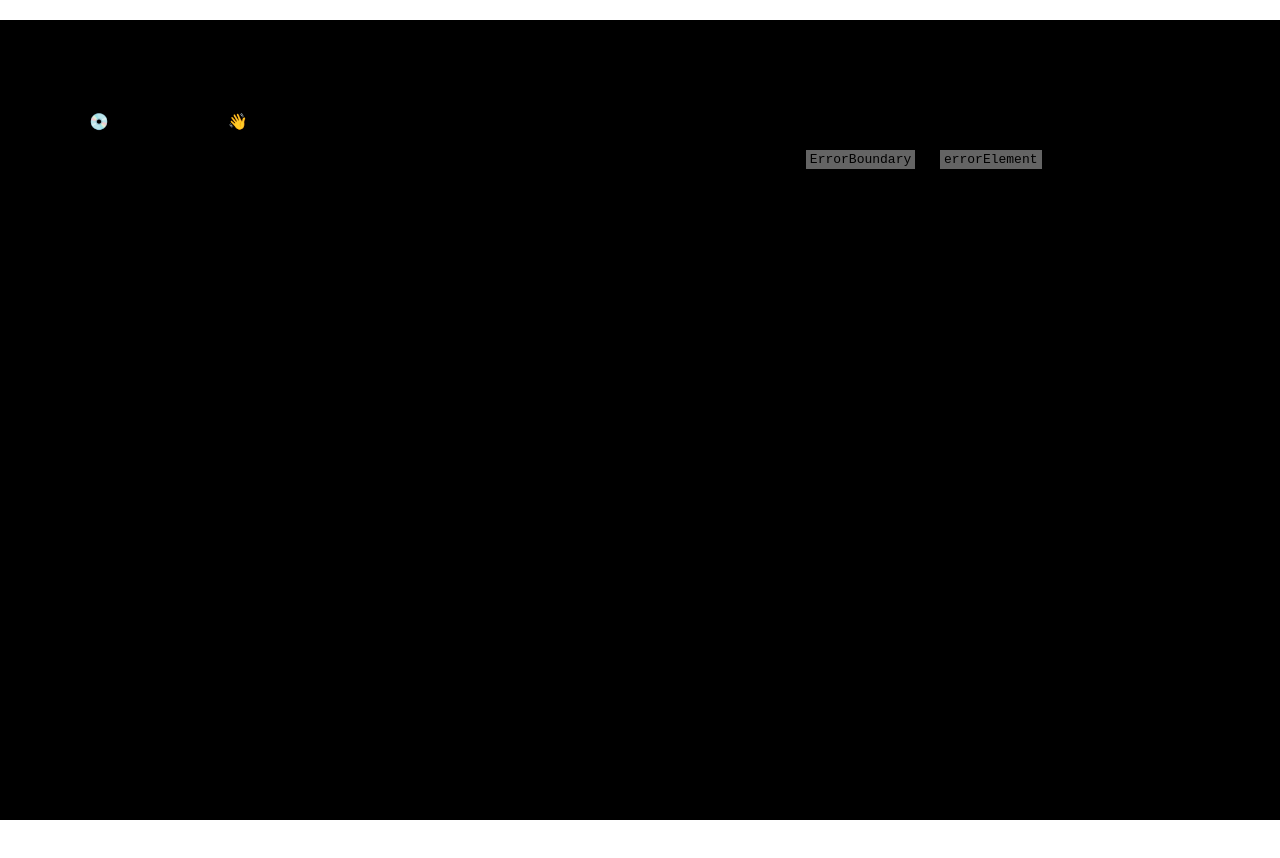
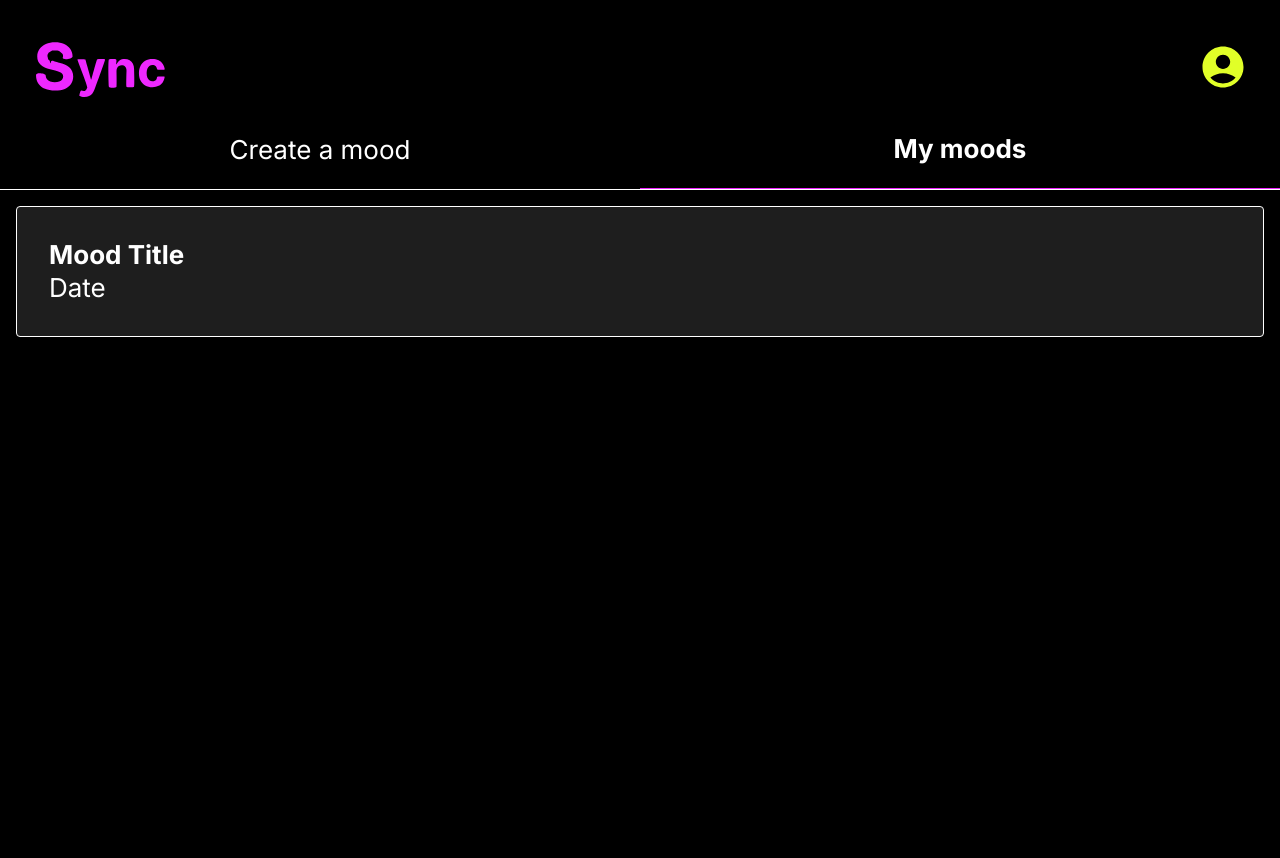
Before and after one commit to ekanarek/devmountain-group-project, a React (Vite) app: page /SavedMoodsPage in a window 1280 px wide. Before the commit this address had no page. Shown: the top 858 px of the page. Before the commit the page ends 820 px from the top, so only its background shows below. Built offline with nearby package versions, Linux system fonts and the light colour scheme.

Commit message:
savedMoods

```diff
--- /dev/null
+++ b/src/css/savedMoods.css
@@ -0,0 +1,120 @@
+.savedSynclogo1Icon {
+    width: 130px;
+    position: relative;
+    height: 61px;
+    overflow: hidden;
+    flex-shrink: 0;
+}
+.savedStep1VectorIcon {
+    width: 42px;
+    position: relative;
+    height: 42px;
+}
+.savedSynclogo1Parent {
+    position: relative;
+    /* top: 52px; */
+    margin-top:4rem;
+    margin: 1.25rem 1.25rem;
+    /* width: 100vw; */
+    padding: 1rem;
+    /* left: 49px;
+    width: 1341px; */
+    display: flex;
+    flex-direction: row;
+    align-items: center;
+    justify-content: space-between;
+    align-self: stretch;;
+}
+.savedCreateAMood {
+    flex: 1;
+    position: relative;
+    text-align: center;
+}
+.savedMyMoodsWrapper {
+    flex: 1;
+    border-bottom: 1px solid #ee28ff;
+    display: flex;
+    flex-direction: row;
+    align-items: center;
+    justify-content: center;
+    padding: 0px 0px 24px;
+}
+.savedCreateAMoodWrapper {
+    flex: 1;
+    display: flex;
+    flex-direction: row;
+    align-items: center;
+    justify-content: center;
+    padding: 0px 0px 24px;
+}
+.savedFrameParent {
+    position: relative;
+    border-bottom: 1px solid #fff;
+    box-sizing: border-box;
+    width: 100vw;
+    display: flex;
+    flex-direction: row;
+    align-items: center;
+    justify-content: space-between;
+}
+
+
+
+
+
+
+
+
+
+
+.moodDetails {
+    align-self: stretch;
+    position: relative;
+    line-height: 125%;
+}
+
+
+
+.savedMood {
+    flex: 1;
+    border-radius: 4px;
+    border: 1px solid #fff;
+    display: flex;
+    flex-direction: column;
+    align-items: flex-start;
+    justify-content: flex-start;
+    padding: 2rem;
+    text-align: left;
+    background-color:#1E1E1E;
+}
+.savedMoodPadding {
+    align-self: stretch;
+    display: flex;
+    flex-direction: row;
+    align-items: flex-start;
+    justify-content: center;
+    padding:1rem;
+}
+.desktopSavedmoodsInner {
+    position: absolute;
+    top: 301px;
+    left: 178px;
+    width: 1061px;
+    display: flex;
+    flex-direction: column;
+    align-items: flex-start;
+    justify-content: flex-start;
+    text-align: left;
+    font-size: 20px;
+}
+.desktopSavedmoods {
+    width: 100%;
+    position: relative;
+    background-color: #000;
+    height: 1299px;
+    overflow: hidden;
+    text-align: center;
+    font-size: 26px;
+    color: #fff;
+    font-family: Inter;
+}
--- a/src/main.jsx
+++ b/src/main.jsx
@@ -7,6 +7,7 @@ import LandingPage from './pages/LandingPage';
 import Step1Page from './pages/Step1Page'; // Ensure this is correct
 import Step2Page from './pages/Step2Page'; // Ensure this is correct
 import ResultsPage from './pages/ResultsPage'; // Ensure this is correct
+import SavedMoodsPage from './pages/SavedMoodsPage'; // Ensure this is correct
 
 import './index.css'; // Optional: global styles
 
@@ -20,7 +21,8 @@ const router = createBrowserRouter([
       { path: "HomePage", element: <HomePage /> },
       { path: "Step1Page", element: <Step1Page /> }, // Ensure Step1Page is imported correctly
       { path: "Step2Page", element: <Step2Page /> }, // Ensure Step2Page is imported correctly
-      { path: "ResultsPage", element: <ResultsPage /> } // Ensure Step2Page is imported correctly
+      { path: "ResultsPage", element: <ResultsPage /> }, // Ensure Step2Page is imported correctly
+      { path: "SavedMoodsPage", element: <SavedMoodsPage /> }, // Ensure Step2Page is imported correctly
 
     ]
   }
--- /dev/null
+++ b/src/pages/SavedMoodsPage.jsx
@@ -0,0 +1,40 @@
+import React from "react";
+import "../css/savedMoods.css";
+
+const DesktopSavedMoods = () => {
+  return (
+    <div className="desktopSavedmoods">
+      <div className="savedSynclogo1Parent">
+        <img
+          className="savedSynclogo1Icon"
+          alt=""
+          src="/src/assets/syncLogo.svg"
+        />
+        <img
+          className="savedStep1VectorIcon"
+          alt=""
+          src="/src/assets/profile.svg"
+        />
+      </div>
+      <div className="savedFrameParent">
+        <div className="savedCreateAMoodWrapper">
+        <div className="resultsCreateAMood">Create a mood</div>        </div>
+        <div className="savedMyMoodsWrapper">
+          <b>My moods</b>
+        </div>
+      </div>
+        <div className="savedMoodPadding">
+          <div className="savedMood">
+
+                        <b className="moodDetails">Mood Title</b>
+                        <div className="moodDetails">Date</div>
+
+
+          </div>
+        </div>
+
+    </div>
+  );
+};
+
+export default DesktopSavedMoods;
```
